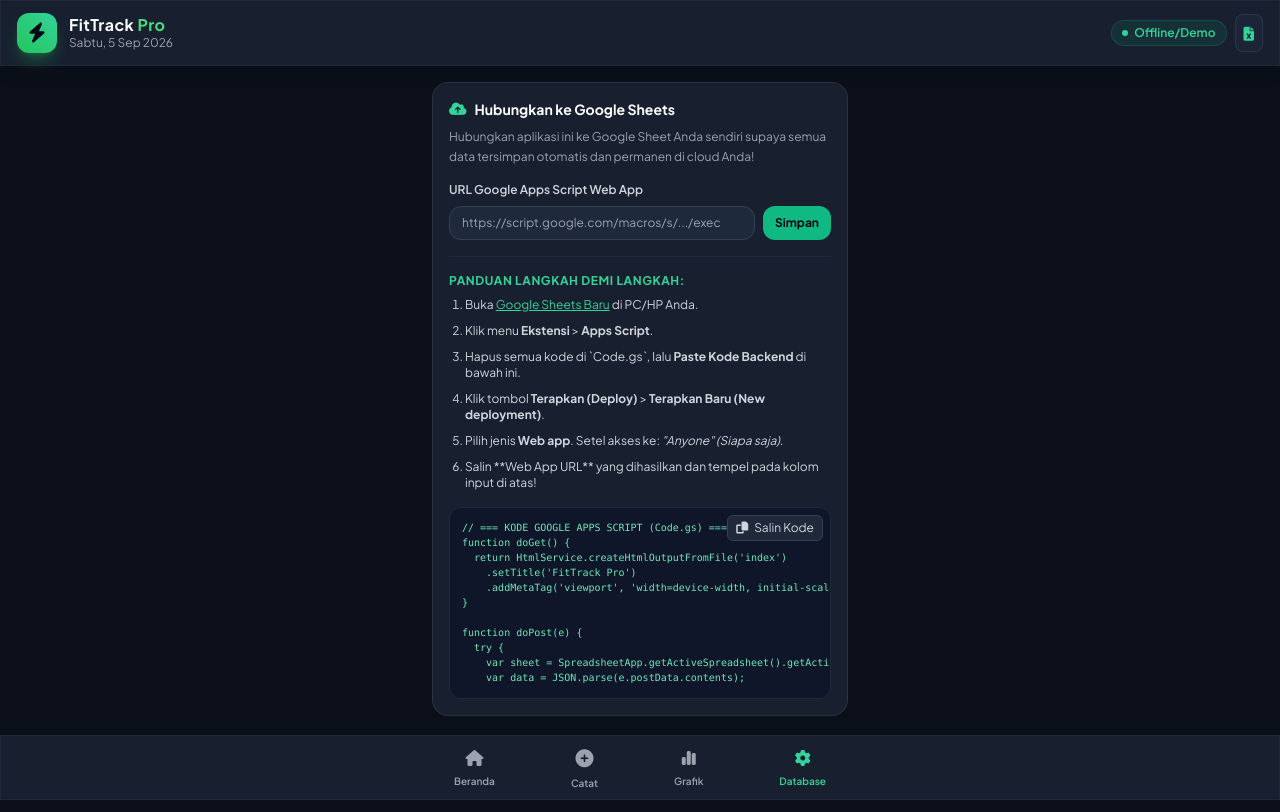
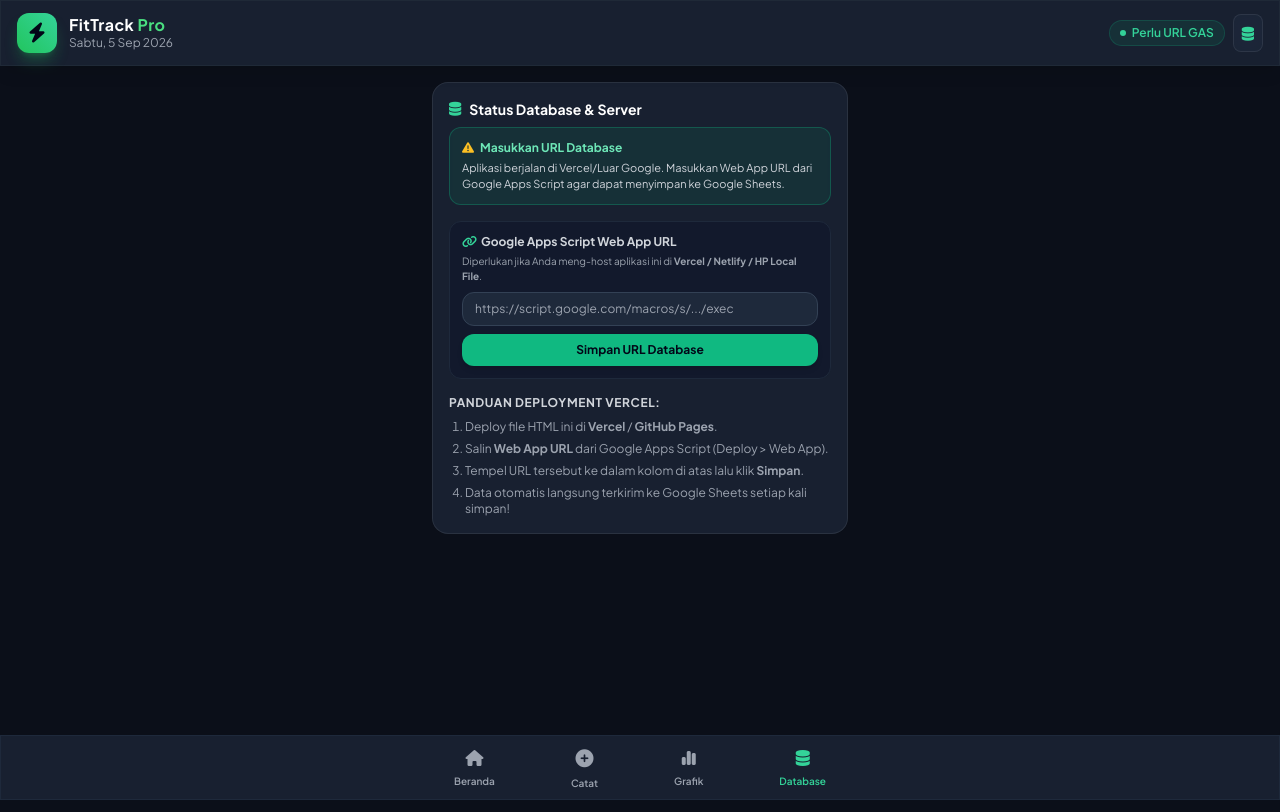
Before and after one commit to Kokogagadol/FIT-TRACK, a plain HTML site: page index.html in a window 1280 px wide. Both pictures are taken after a click on the button "Status Database". Drawn offline with nearby package versions, Linux system fonts and the light colour scheme.

Commit message:
Update index.html

```diff
--- a/index.html
+++ b/index.html
@@ -52,6 +52,15 @@
       background: #334155;
       border-radius: 4px;
     }
+    /* Animasi Pop Bal saat Tombol Ditekan */
+    @keyframes pop {
+      0% { transform: scale(0.92); }
+      50% { transform: scale(1.08); }
+      100% { transform: scale(1); }
+    }
+    .animate-pop {
+      animation: pop 0.25s cubic-bezier(0.175, 0.885, 0.32, 1.275);
+    }
   </style>
 </head>
 <body class="font-sans min-h-screen flex flex-col justify-between pb-20 select-none">
@@ -69,10 +78,10 @@
     </div>
     <div class="flex items-center space-x-2">
       <span id="sync-status" class="inline-flex items-center px-2.5 py-1 rounded-full text-xs font-semibold bg-emerald-500/10 text-emerald-400 border border-emerald-500/20">
-        <span class="w-1.5 h-1.5 rounded-full bg-emerald-400 mr-1.5 animate-pulse"></span> Offline/Demo
+        <span id="sync-indicator-dot" class="w-1.5 h-1.5 rounded-full bg-emerald-400 mr-1.5 animate-pulse"></span> <span id="sync-status-text">Memeriksa...</span>
       </span>
-      <button onclick="switchTab('tab-gas')" class="p-2 text-gray-400 hover:text-white rounded-lg glass-card text-sm" title="Setup Google Sheets">
-        <i class="fa-solid fa-file-excel text-emerald-400"></i>
+      <button onclick="switchTab('tab-gas')" class="p-2 text-gray-400 hover:text-white rounded-lg glass-card text-sm" title="Status Database">
+        <i class="fa-solid fa-database text-emerald-400"></i>
       </button>
     </div>
   </header>
@@ -164,7 +173,6 @@
           <button onclick="switchTab('tab-analytics')" class="text-xs text-emerald-400 font-medium">Lihat Semua</button>
         </div>
         <div id="recent-activity-list" class="space-y-2.5 max-h-52 overflow-y-auto custom-scrollbar">
-          <!-- Item aktivitas dipopulasi via JS -->
           <div class="text-center py-6 text-xs text-gray-500">Belum ada aktivitas hari ini. Masukkan latihan pertama Anda!</div>
         </div>
       </div>
@@ -180,20 +188,20 @@
 
         <!-- Selector Jenis Latihan -->
         <div class="grid grid-cols-4 gap-2 mb-5">
-          <button type="button" onclick="selectExercise('Push Up')" id="btn-ex-pushup" class="ex-selector bg-slate-800 p-2.5 rounded-xl border border-slate-700 flex flex-col items-center gap-1 transition">
-            <i class="fa-solid fa-hand-fist text-indigo-400 text-base"></i>
+          <button type="button" onclick="selectExercise('Push Up')" id="btn-ex-pushup" class="ex-selector bg-slate-800 p-2.5 rounded-xl border border-slate-700 flex flex-col items-center gap-1 transition-all duration-200 active:scale-90 cursor-pointer">
+            <i class="fa-solid fa-hand-fist text-indigo-400 text-base transition-transform duration-200"></i>
             <span class="text-[10px] font-bold">Push Up</span>
           </button>
-          <button type="button" onclick="selectExercise('Sit Up')" id="btn-ex-situp" class="ex-selector bg-slate-800 p-2.5 rounded-xl border border-slate-700 flex flex-col items-center gap-1 transition">
-            <i class="fa-solid fa-child text-cyan-400 text-base"></i>
+          <button type="button" onclick="selectExercise('Sit Up')" id="btn-ex-situp" class="ex-selector bg-slate-800 p-2.5 rounded-xl border border-slate-700 flex flex-col items-center gap-1 transition-all duration-200 active:scale-90 cursor-pointer">
+            <i class="fa-solid fa-child text-cyan-400 text-base transition-transform duration-200"></i>
             <span class="text-[10px] font-bold">Sit Up</span>
           </button>
-          <button type="button" onclick="selectExercise('Pull Up')" id="btn-ex-pullup" class="ex-selector bg-slate-800 p-2.5 rounded-xl border border-slate-700 flex flex-col items-center gap-1 transition">
-            <i class="fa-solid fa-person-arrow-up-from-line text-amber-400 text-base"></i>
+          <button type="button" onclick="selectExercise('Pull Up')" id="btn-ex-pullup" class="ex-selector bg-slate-800 p-2.5 rounded-xl border border-slate-700 flex flex-col items-center gap-1 transition-all duration-200 active:scale-90 cursor-pointer">
+            <i class="fa-solid fa-person-arrow-up-from-line text-amber-400 text-base transition-transform duration-200"></i>
             <span class="text-[10px] font-bold">Pull Up</span>
           </button>
-          <button type="button" onclick="selectExercise('Lari')" id="btn-ex-lari" class="ex-selector bg-slate-800 p-2.5 rounded-xl border border-slate-700 flex flex-col items-center gap-1 transition">
-            <i class="fa-solid fa-person-running text-emerald-400 text-base"></i>
+          <button type="button" onclick="selectExercise('Lari')" id="btn-ex-lari" class="ex-selector bg-slate-800 p-2.5 rounded-xl border border-slate-700 flex flex-col items-center gap-1 transition-all duration-200 active:scale-90 cursor-pointer">
+            <i class="fa-solid fa-person-running text-emerald-400 text-base transition-transform duration-200"></i>
             <span class="text-[10px] font-bold">Lari</span>
           </button>
         </div>
@@ -297,85 +305,48 @@
           <button onclick="clearAllData()" class="text-[10px] text-red-400 font-normal hover:underline">Hapus Semua Data Demo</button>
         </h3>
         <div id="full-history-list" class="space-y-2 max-h-72 overflow-y-auto custom-scrollbar">
-          <!-- Item riwayat dipopulasi via JS -->
         </div>
       </div>
     </section>
 
-    <!-- TAB 4: GOOGLE SHEETS & GAS SETUP -->
+    <!-- TAB 4: DATABASE & HYBRID HOSTING CONFIG -->
     <section id="tab-gas" class="space-y-4 hidden">
       <div class="glass-card rounded-2xl p-4">
         <h2 class="text-sm font-bold text-white mb-2 flex items-center gap-2">
-          <i class="fa-solid fa-cloud-arrow-up text-emerald-400"></i> Hubungkan ke Google Sheets
+          <i class="fa-solid fa-database text-emerald-400"></i> Status Database & Server
         </h2>
-        <p class="text-xs text-gray-400 mb-4 leading-relaxed">
-          Hubungkan aplikasi ini ke Google Sheet Anda sendiri supaya semua data tersimpan otomatis dan permanen di cloud Anda!
+
+        <!-- Status Box Gas Direct vs External Vercel -->
+        <div id="connection-info" class="p-3 bg-emerald-500/10 border border-emerald-500/30 rounded-xl text-xs text-emerald-300 space-y-1 mb-4">
+          <p class="font-bold flex items-center gap-1.5" id="mode-status-title">
+            <i class="fa-solid fa-circle-check text-emerald-400"></i> Terhubung
           </p>
+          <p class="text-[11px] text-gray-300" id="mode-status-desc">Deteksi lingkungan server...</p>
+        </div>
 
-        <!-- Web App URL Config -->
-        <div class="space-y-2 mb-4">
-          <label class="text-xs font-semibold text-gray-300 block">URL Google Apps Script Web App</label>
-          <div class="flex gap-2">
-            <input type="text" id="gas-url-input" placeholder="https://script.google.com/macros/s/.../exec" class="flex-1 bg-slate-800 border border-slate-700 rounded-xl px-3 py-2 text-xs text-white focus:outline-none focus:border-emerald-500">
-            <button onclick="saveGasUrl()" class="px-3 py-2 bg-emerald-500 text-slate-950 font-bold text-xs rounded-xl">Simpan</button>
+        <!-- Input URL Web App (Ditampilkan otomatis jika di Vercel/External Host) -->
+        <div id="external-url-container" class="space-y-3 p-3 bg-slate-900/60 rounded-xl border border-slate-800">
+          <div>
+            <label class="text-xs font-bold text-gray-300 block mb-1 flex items-center gap-1">
+              <i class="fa-solid fa-link text-emerald-400"></i> Google Apps Script Web App URL
+            </label>
+            <p class="text-[10px] text-gray-400 mb-2">Diperlukan jika Anda meng-host aplikasi ini di <b>Vercel / Netlify / HP Local File</b>.</p>
+            <input type="text" id="gas-url-input" placeholder="https://script.google.com/macros/s/.../exec" class="w-full bg-slate-800 border border-slate-700 rounded-xl px-3 py-2 text-xs text-white focus:outline-none focus:border-emerald-500 mb-2">
+            <button onclick="saveExternalGasUrl()" class="w-full py-2 bg-emerald-500 rounded-xl font-bold text-xs text-slate-950 shadow-md">
+              Simpan URL Database
+            </button>
           </div>
         </div>
 
-        <hr class="border-slate-800 my-4">
-
-        <h3 class="text-xs font-bold text-emerald-400 mb-2 uppercase tracking-wider">Panduan Langkah Demi Langkah:</h3>
-        <ol class="text-xs text-gray-300 space-y-2.5 list-decimal pl-4 mb-4">
-          <li>Buka <a href="https://sheets.new" target="_blank" class="text-emerald-400 underline">Google Sheets Baru</a> di PC/HP Anda.</li>
-          <li>Klik menu <b>Ekstensi</b> &gt; <b>Apps Script</b>.</li>
-          <li>Hapus semua kode di `Code.gs`, lalu <b>Paste Kode Backend</b> di bawah ini.</li>
-          <li>Klik tombol <b>Terapkan (Deploy)</b> &gt; <b>Terapkan Baru (New deployment)</b>.</li>
-          <li>Pilih jenis <b>Web app</b>. Setel akses ke: <i>"Anyone" (Siapa saja)</i>.</li>
-          <li>Salin **Web App URL** yang dihasilkan dan tempel pada kolom input di atas!</li>
+        <div class="space-y-2 mt-4">
+          <h3 class="text-xs font-bold text-gray-300 uppercase tracking-wider">Panduan Deployment Vercel:</h3>
+          <ol class="text-xs text-gray-400 space-y-1.5 list-decimal pl-4">
+            <li>Deploy file HTML ini di <b>Vercel</b> / <b>GitHub Pages</b>.</li>
+            <li>Salin <b>Web App URL</b> dari Google Apps Script (Deploy > Web App).</li>
+            <li>Tempel URL tersebut ke dalam kolom di atas lalu klik <b>Simpan</b>.</li>
+            <li>Data otomatis langsung terkirim ke Google Sheets setiap kali simpan!</li>
           </ol>
-
-        <div class="relative">
-          <pre id="gas-code-block" class="bg-slate-900/90 border border-slate-800 p-3 rounded-xl text-[10px] font-mono text-emerald-300 overflow-x-auto max-h-48 custom-scrollbar">
-// === KODE GOOGLE APPS SCRIPT (Code.gs) ===
-function doGet() {
-  return HtmlService.createHtmlOutputFromFile('index')
-    .setTitle('FitTrack Pro')
-    .addMetaTag('viewport', 'width=device-width, initial-scale=1');
-}
-
-function doPost(e) {
-  try {
-    var sheet = SpreadsheetApp.getActiveSpreadsheet().getActiveSheet();
-    var data = JSON.parse(e.postData.contents);
-
-    // Buat header jika sheet masih kosong
-    if (sheet.getLastRow() === 0) {
-      sheet.appendRow(['Tanggal', 'Waktu', 'Latihan', 'Jumlah/Jarak', 'Satuan', 'Durasi', 'Pace', 'Catatan']);
-    }
-
-    sheet.appendRow([
-      data.tanggal || new Date().toLocaleDateString('id-ID'),
-      data.waktu || new Date().toLocaleTimeString('id-ID'),
-      data.jenis,
-      data.jumlah,
-      data.satuan,
-      data.durasi || '-',
-      data.pace || '-',
-      data.catatan || ''
-    ]);
-
-    return ContentService.createTextOutput(JSON.stringify({ status: 'success' }))
-      .setMimeType(ContentService.MimeType.JSON);
-  } catch(err) {
-    return ContentService.createTextOutput(JSON.stringify({ status: 'error', message: err.message }))
-      .setMimeType(ContentService.MimeType.JSON);
-  }
-}
-          </pre>
-          <button onclick="copyGasCode()" class="absolute top-2 right-2 px-2 py-1 bg-slate-800 text-xs text-gray-300 border border-slate-700 rounded-md hover:bg-slate-700">
-            <i class="fa-solid fa-copy mr-1"></i> Salin Kode
-          </button>
         </div>
-
       </div>
     </section>
 
@@ -422,7 +393,7 @@
         <span class="text-[10px] font-semibold">Grafik</span>
       </button>
       <button onclick="switchTab('tab-gas')" id="nav-gas" class="nav-btn text-gray-400 flex flex-col items-center gap-1">
-        <i class="fa-solid fa-gear text-base"></i>
+        <i class="fa-solid fa-database text-base"></i>
         <span class="text-[10px] font-semibold">Database</span>
       </button>
     </div>
@@ -437,7 +408,7 @@
     let timerSeconds = 0;
     let isTimerRunning = false;
     let progressChartInstance = null;
-    let gasWebUrl = localStorage.getItem('fitTrack_gasUrl') || '';
+    let isGasNative = false;
 
     // Initialize on page load
     window.onload = function() {
@@ -445,17 +416,54 @@
       const options = { weekday: 'long', year: 'numeric', month: 'short', day: 'numeric' };
       document.getElementById('current-date-display').innerText = new Date().toLocaleDateString('id-ID', options);
 
+      // Detect Host Environment (GAS Native vs Vercel / External Host)
+      checkHostEnvironment();
+
       // Load saved logs or seed dummy data
       loadWorkoutLogs();
       selectExercise('Push Up');
       updateDashboard();
       renderAnalyticsChart();
+    };
 
-      if (gasWebUrl) {
-        document.getElementById('gas-url-input').value = gasWebUrl;
-        updateSyncStatus(true);
+    // Detect whether running inside Google Apps Script or External Server (Vercel)
+    function checkHostEnvironment() {
+      isGasNative = typeof google !== 'undefined' && google.script && google.script.run;
+
+      const statusText = document.getElementById('sync-status-text');
+      const title = document.getElementById('mode-status-title');
+      const desc = document.getElementById('mode-status-desc');
+      const savedUrl = localStorage.getItem('fitTrack_gas_url') || '';
+
+      document.getElementById('gas-url-input').value = savedUrl;
+
+      if (isGasNative) {
+        statusText.innerText = "Mode Direct GAS";
+        title.innerHTML = '<i class="fa-solid fa-circle-check text-emerald-400"></i> Terhubung Otomatis (GAS Internal)';
+        desc.innerText = "Aplikasi berjalan langsung di Google Apps Script. Data otomatis terhubung tanpa memerlukan URL Web App.";
+      } else {
+        if (savedUrl) {
+          statusText.innerText = "Mode External API";
+          title.innerHTML = '<i class="fa-solid fa-cloud text-cyan-400"></i> Mode External (Vercel / Cloud)';
+          desc.innerText = "Aplikasi berjalan di server external (Vercel). Mengirimkan data via Web App API URL ke Google Sheets.";
+        } else {
+          statusText.innerText = "Perlu URL GAS";
+          title.innerHTML = '<i class="fa-solid fa-triangle-exclamation text-amber-400"></i> Masukkan URL Database';
+          desc.innerText = "Aplikasi berjalan di Vercel/Luar Google. Masukkan Web App URL dari Google Apps Script agar dapat menyimpan ke Google Sheets.";
         }
-    };
+      }
+    }
+
+    function saveExternalGasUrl() {
+      const url = document.getElementById('gas-url-input').value.trim();
+      if (!url) {
+        showToast("Masukkan URL Google Web App yang valid", "fa-triangle-exclamation");
+        return;
+      }
+      localStorage.setItem('fitTrack_gas_url', url);
+      checkHostEnvironment();
+      showToast("URL Database Berhasil Disimpan!");
+    }
 
     // Tab Swapping Handler
     function switchTab(tabId) {
@@ -491,8 +499,13 @@
     // Exercise Selection Logic
     function selectExercise(exerciseName) {
       currentExercise = exerciseName;
+
+      // Reset semua tombol selector ke state tidak aktif
       document.querySelectorAll('.ex-selector').forEach(btn => {
-        btn.classList.remove('border-emerald-500', 'bg-emerald-500/10');
+        btn.classList.remove('border-emerald-500', 'bg-emerald-500/20', 'ring-2', 'ring-emerald-500/50', 'shadow-lg', 'shadow-emerald-500/20', 'animate-pop');
+        btn.classList.add('border-slate-700', 'bg-slate-800', 'opacity-70');
+        const icon = btn.querySelector('i');
+        if (icon) icon.classList.remove('scale-125');
       });
 
       const btnMap = {
@@ -502,8 +515,16 @@
         'Lari': 'btn-ex-lari'
       };
 
+      // Berikan animasi dan penanda visual pada tombol yang diklik
       if(btnMap[exerciseName]) {
-        document.getElementById(btnMap[exerciseName]).classList.add('border-emerald-500', 'bg-emerald-500/10');
+        const selectedBtn = document.getElementById(btnMap[exerciseName]);
+        selectedBtn.classList.remove('border-slate-700', 'bg-slate-800', 'opacity-70');
+        selectedBtn.classList.add('border-emerald-500', 'bg-emerald-500/20', 'ring-2', 'ring-emerald-500/50', 'shadow-lg', 'shadow-emerald-500/20', 'animate-pop');
+
+        const icon = selectedBtn.querySelector('i');
+        if (icon) {
+          icon.classList.add('scale-125');
+        }
       }
 
       if (exerciseName === 'Lari') {
@@ -533,7 +554,6 @@
       const btnLabel = document.getElementById('label-timer');
 
       if (!isTimerRunning) {
-        // Start
         isTimerRunning = true;
         btnIcon.className = "fa-solid fa-pause";
         btnLabel.innerText = "Jeda";
@@ -543,7 +563,6 @@
           calculatePace();
         }, 1000);
       } else {
-        // Pause
         isTimerRunning = false;
         btnIcon.className = "fa-solid fa-play";
         btnLabel.innerText = "Lanjut";
@@ -643,25 +662,39 @@
       switchTab('tab-dashboard');
     }
 
-    // Save Data to Storage & GAS
+    // Save Data to Storage & GAS (Dual-Mode: Direct GAS or Vercel HTTP Fetch)
     function saveLogData(logData) {
       workoutLogs.unshift(logData);
       localStorage.setItem('fitTrack_logs', JSON.stringify(workoutLogs));
       updateDashboard();
       renderAnalyticsChart();
 
-      // Send to Google Sheets if Web App URL exists
-      if (gasWebUrl) {
-        fetch(gasWebUrl, {
+      // MODE 1: Google Apps Script Native (Internal Direct)
+      if (typeof google !== 'undefined' && google.script && google.script.run) {
+        google.script.run
+          .withSuccessHandler(function() {
+            console.log("Data tersimpan otomatis di Google Sheets via GAS Direct");
+          })
+          .withFailureHandler(function(err) {
+            console.error("Gagal simpan ke Google Sheets:", err);
+          })
+          .saveWorkoutToSheet(logData);
+      }
+      // MODE 2: External Server Hosting (Vercel / Netlify / Local)
+      else {
+        const gasUrl = localStorage.getItem('fitTrack_gas_url');
+        if (gasUrl) {
+          fetch(gasUrl, {
             method: 'POST',
             mode: 'no-cors',
             headers: { 'Content-Type': 'application/json' },
             body: JSON.stringify(logData)
           }).then(() => {
-          console.log("Data terkirim ke Google Sheets");
-        }).catch(err => {
-          console.error("Gagal mengirim data ke Google Sheets:", err);
+            console.log("Data terkirim ke Google Sheets via Vercel Fetch API");
+          }).catch((err) => {
+            console.error("Gagal mengirim data via API:", err);
           });
+        }
       }
     }
 
@@ -671,12 +704,11 @@
       if (saved) {
         workoutLogs = JSON.parse(saved);
       } else {
-        // Seed default initial sample data
         const todayStr = new Date().toLocaleDateString('id-ID');
         workoutLogs = [
-          { id: 1, tanggal: todayStr, waktu: '06:30', jenis: 'Push Up', jumlah: 20, satuan: 'rep', durasi: '-', pace: '-', catatan: 'Pemanasan' },
-          { id: 2, tanggal: todayStr, waktu: '06:45', jenis: 'Sit Up', jumlah: 25, satuan: 'rep', durasi: '-', pace: '-', catatan: '' },
-          { id: 3, tanggal: todayStr, waktu: '07:00', jenis: 'Lari', jumlah: 2.5, satuan: 'km', durasi: '00:15:30', pace: '6:12 /km', catatan: 'Jogging santai' }
+          { id: 1, tanggal: todayStr, waktu: '06:30', jenis: 'Push Up', jumlah: 20, satuan: 'rep', durasi: '-', pace: '-', catatan: 'Pemanasan', rawDate: new Date().toISOString() },
+          { id: 2, tanggal: todayStr, waktu: '06:45', jenis: 'Sit Up', jumlah: 25, satuan: 'rep', durasi: '-', pace: '-', catatan: '', rawDate: new Date().toISOString() },
+          { id: 3, tanggal: todayStr, waktu: '07:00', jenis: 'Lari', jumlah: 2.5, satuan: 'km', durasi: '00:15:30', pace: '6:12 /km', catatan: 'Jogging santai', rawDate: new Date().toISOString() }
         ];
         localStorage.setItem('fitTrack_logs', JSON.stringify(workoutLogs));
       }
@@ -701,7 +733,6 @@
       document.getElementById('stat-pullup').innerText = pullCount;
       document.getElementById('stat-lari').innerText = lariDist.toFixed(1);
 
-      // Daily goal calculation (Target: 50 push, 50 sit, 20 pull, 5km run)
       const pushTarget = Math.min(100, (pushCount / 50) * 100);
       const sitTarget = Math.min(100, (sitCount / 50) * 100);
       const pullTarget = Math.min(100, (pullCount / 20) * 100);
@@ -710,7 +741,6 @@
 
       document.getElementById('daily-progress-percent').innerText = `${avgProgress}% Target`;
 
-      // Populate Recent Activity List
       const listContainer = document.getElementById('recent-activity-list');
       const fullHistoryContainer = document.getElementById('full-history-list');
 
@@ -749,16 +779,14 @@
       fullHistoryContainer.innerHTML = workoutLogs.map(renderItem).join('');
     }
 
-    // Chart.js Analytics Rendering
+    // Chart.js Analytics Rendering (Fixed Accurate Day Mapping)
     function renderAnalyticsChart() {
       const ctx = document.getElementById('progressChart').getContext('2d');
       const filter = document.getElementById('chart-filter').value;
 
-      // Label hari dalam seminggu (Senin - Minggu)
       const labels = ['Sen', 'Sel', 'Rab', 'Kam', 'Jum', 'Sab', 'Min'];
       let datasetData = [0, 0, 0, 0, 0, 0, 0];
 
-      // Akumulasi data berdasarkan hari sebenarnya dari tanggal log
       workoutLogs.forEach((log) => {
         if (filter === 'all' || log.jenis === filter) {
           let dateObj;
@@ -771,8 +799,7 @@
           }
 
           if (!isNaN(dateObj.getTime())) {
-            // getDay(): 0 = Minggu, 1 = Senin, ..., 6 = Sabtu
-            // Dikonversi ke indeks labels: 0 = Sen, 1 = Sel, ..., 5 = Sab, 6 = Min
+            // Converts 0 (Sun) to index 6, 1 (Mon) to 0, etc.
             const dayIdx = (dateObj.getDay() + 6) % 7;
             datasetData[dayIdx] += parseFloat(log.jumlah) || 0;
           }
@@ -858,44 +885,6 @@
       showToast(`${ex} (+${reps} rep) berhasil dicatat!`);
     }
 
-    // GAS Web App URL Handler
-    function saveGasUrl() {
-      const url = document.getElementById('gas-url-input').value.trim();
-      if (url.startsWith('https://script.google.com')) {
-        gasWebUrl = url;
-        localStorage.setItem('fitTrack_gasUrl', url);
-        updateSyncStatus(true);
-        showToast("URL Google Apps Script Berhasil Disimpan!");
-      } else {
-        showToast("URL tidak valid. Pastikan dimulai dengan https://script.google.com", "fa-triangle-exclamation");
-      }
-    }
-
-    function updateSyncStatus(isConnected) {
-      const statusEl = document.getElementById('sync-status');
-      if (isConnected) {
-        statusEl.className = "inline-flex items-center px-2.5 py-1 rounded-full text-xs font-semibold bg-emerald-500/10 text-emerald-400 border border-emerald-500/30";
-        statusEl.innerHTML = '<span class="w-1.5 h-1.5 rounded-full bg-emerald-400 mr-1.5 animate-pulse"></span> Sheet Terhubung';
-      }
-    }
-
-    function copyGasCode() {
-      const code = document.getElementById('gas-code-block').innerText;
-      navigator.clipboard.writeText(code).then(() => {
-        showToast("Kode GAS berhasil disalin!");
-      }).catch(() => {
-        // Fallback copy
-        const textToCopy = document.getElementById('gas-code-block').innerText;
-        const textArea = document.createElement("textarea");
-        textArea.value = textToCopy;
-        document.body.appendChild(textArea);
-        textArea.select();
-        document.execCommand('copy');
-        document.body.removeChild(textArea);
-        showToast("Kode GAS berhasil disalin!");
-      });
-    }
-
     function clearAllData() {
       workoutLogs = [];
       localStorage.removeItem('fitTrack_logs');
```
Lines whose indentation alone changed are shown as unchanged.
